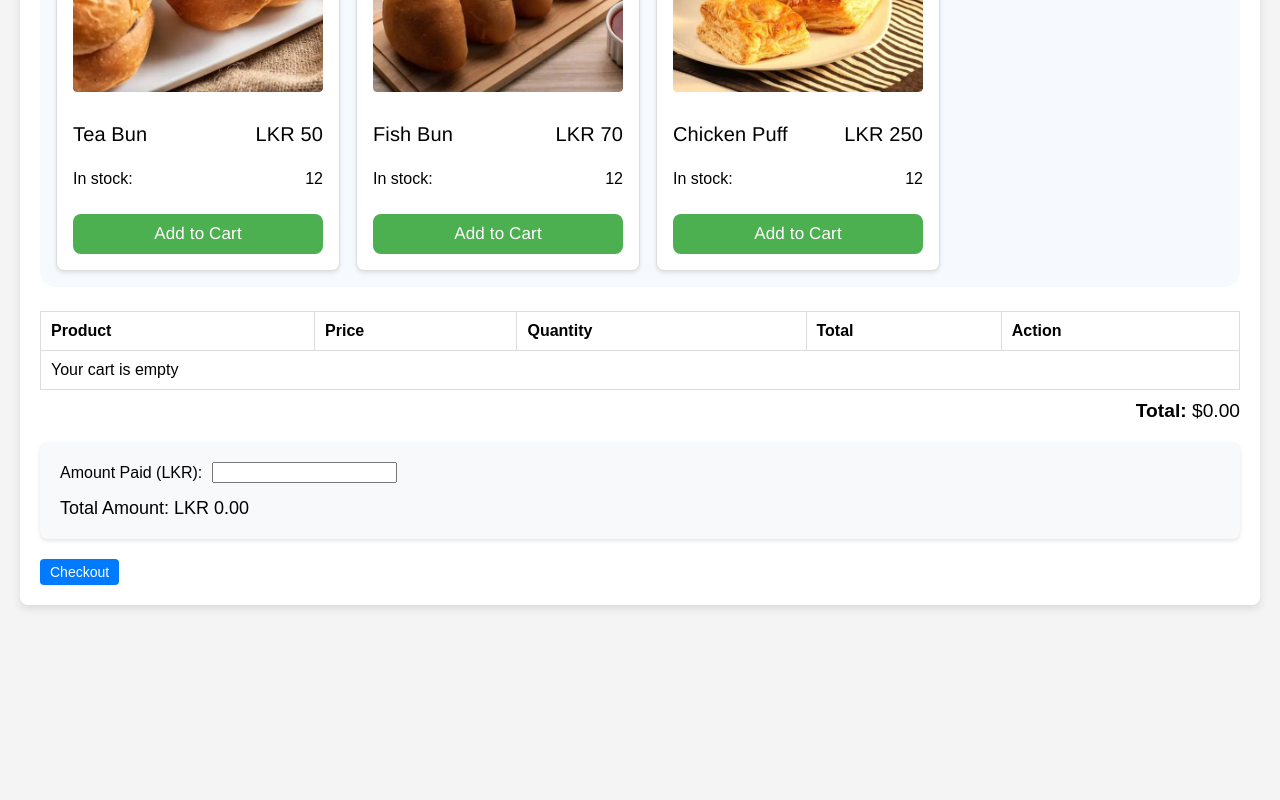
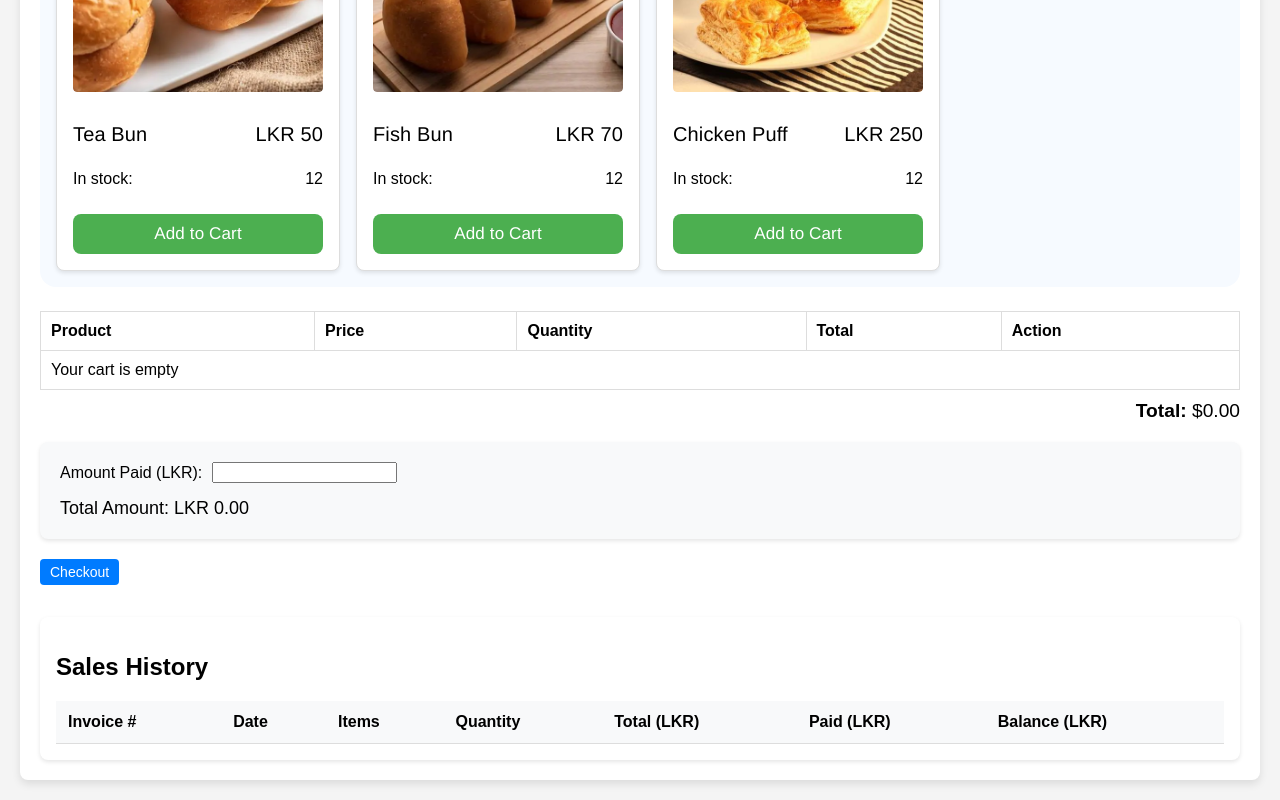
Before and after one commit to Chamindu-DM/Point-of-sale-POS-system, a React (Create React App) app in the folder pos-system-react/: page / in a window 1280 px wide. Shown: the part 302-1102 px from the top of the page. Before the commit the page ends 927 px from the top, so only its background shows below. Built offline with nearby package versions, Linux system fonts and the light colour scheme.

Commit message:
Add SalesHistory component to display sales records and integrate with checkout process

```diff
--- a/pos-system-react/src/App.js
+++ b/pos-system-react/src/App.js
@@ -4,11 +4,14 @@ import Cart from "./components/Cart/Cart";
 import CheckoutButton from "./components/Checkout/CheckoutButton";
 import Payment from "./components/Payment/Payment";
 import NavBar from "./components/NavBar/NavBar";
+import SalesHistory from './components/Sales/SalesHistory';
 import "./styles.css";
 
 const App = () => {
   const [cart, setCart] = useState([]);
   const [paidAmount, setPaidAmount] = useState(0);
+  const [salesHistory, setSalesHistory] = useState([]);
+  const [currentInvoiceNumber, setCurrentInvoiceNumber] = useState(1);
 
   const products = [
     {
@@ -78,8 +81,20 @@ const App = () => {
       alert("Your cart is empty.");
       return;
     }
-    alert(`Checkout successful! Total: $${calculateTotal().toFixed(2)}`);
+
+    const sale = {
+      invoiceNumber: currentInvoiceNumber,
+      date: new Date().toISOString(),
+      items: [...cart],
+      total: calculateTotal(),
+      paidAmount: paidAmount,
+      balance: paidAmount - calculateTotal()
+    };
+
+    setSalesHistory([...salesHistory, sale]);
+    setCurrentInvoiceNumber(prev => prev + 1);
     setCart([]);
+    setPaidAmount(0);
   };
 
   const handlePaidAmountChange = (e) => {
@@ -123,6 +138,7 @@ const App = () => {
             balance={calculateBalance()}
           />
           <CheckoutButton onCheckout={handleCheckout} />
+          <SalesHistory sales={salesHistory} />
         </main>
       </div>
     </div>
--- /dev/null
+++ b/pos-system-react/src/components/Sales/SalesHistory.css
@@ -0,0 +1,29 @@
+.sales-history {
+  margin-top: 2rem;
+  padding: 1rem;
+  background: white;
+  border-radius: 8px;
+  box-shadow: 0 2px 4px rgba(0,0,0,0.1);
+}
+
+.sales-table {
+  width: 100%;
+  border-collapse: collapse;
+  margin-top: 1rem;
+}
+
+.sales-table th,
+.sales-table td {
+  padding: 12px;
+  text-align: left;
+  border-bottom: 1px solid #ddd;
+}
+
+.sales-table th {
+  background-color: #f8f9fa;
+  font-weight: 600;
+}
+
+.sales-table tbody tr:hover {
+  background-color: #f5f5f5;
+}
--- /dev/null
+++ b/pos-system-react/src/components/Sales/SalesHistory.jsx
@@ -0,0 +1,62 @@
+import React from 'react';
+import PropTypes from 'prop-types';
+import './SalesHistory.css';
+
+const SalesHistory = ({ sales }) => {
+  return (
+    <div className="sales-history">
+      <h2>Sales History</h2>
+      <table className="sales-table">
+        <thead>
+          <tr>
+            <th>Invoice #</th>
+            <th>Date</th>
+            <th>Items</th>
+            <th>Quantity</th>
+            <th>Total (LKR)</th>
+            <th>Paid (LKR)</th>
+            <th>Balance (LKR)</th>
+          </tr>
+        </thead>
+        <tbody>
+          {sales.map((sale) => (
+            <tr key={sale.invoiceNumber}>
+              <td>{sale.invoiceNumber}</td>
+              <td>{new Date(sale.date).toLocaleString()}</td>
+              <td>
+                {sale.items.map(item => item.name).join(', ')}
+              </td>
+              <td>
+                {sale.items.map(item => item.quantity).reduce((a, b) => a + b, 0)}
+              </td>
+              <td>{sale.total.toFixed(2)}</td>
+              <td>{sale.paidAmount.toFixed(2)}</td>
+              <td>{sale.balance.toFixed(2)}</td>
+            </tr>
+          ))}
+        </tbody>
+      </table>
+    </div>
+  );
+};
+
+SalesHistory.propTypes = {
+  sales: PropTypes.arrayOf(
+    PropTypes.shape({
+      invoiceNumber: PropTypes.number.isRequired,
+      date: PropTypes.string.isRequired,
+      items: PropTypes.arrayOf(
+        PropTypes.shape({
+          name: PropTypes.string.isRequired,
+          quantity: PropTypes.number.isRequired,
+          price: PropTypes.number.isRequired
+        })
+      ).isRequired,
+      total: PropTypes.number.isRequired,
+      paidAmount: PropTypes.number.isRequired,
+      balance: PropTypes.number.isRequired
+    })
+  ).isRequired
+};
+
+export default SalesHistory;
```
